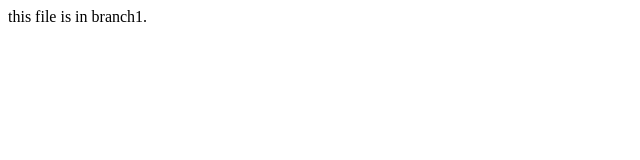
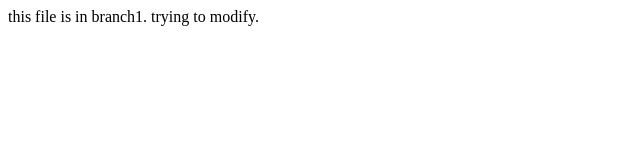
Before and after one commit to surabhisarda27/today, a plain HTML site: page index2.html in a window 1280 px wide. Shown: the whole page, without its empty margins (0-640 px from the left). Drawn offline with Linux system fonts and the light colour scheme.

Commit message:
changes made

```diff
--- a/index2.html
+++ b/index2.html
@@ -5,6 +5,6 @@
     <title>git</title>
 </head>
 <body>
-    this file is in branch1.
+    this file is in branch1. trying to modify.
 </body>
 </html>
```
